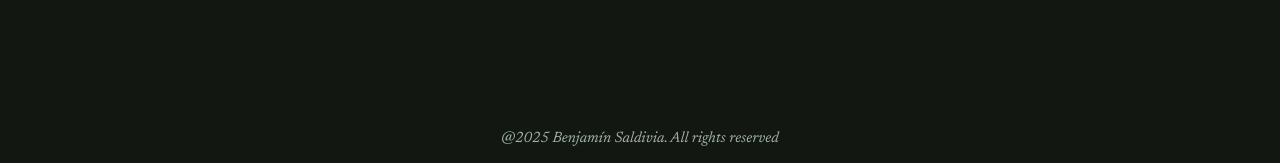
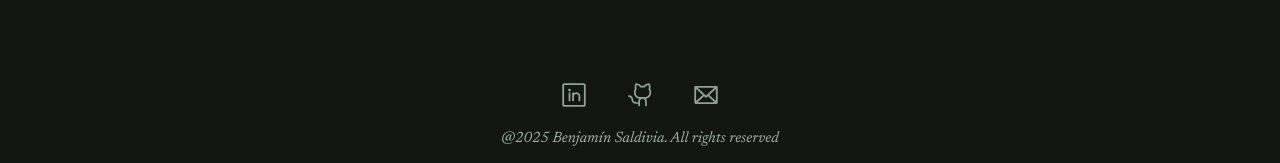
Before and after one commit to Complinator/Portfolio, a React (Vite) app: page /project in a window 1280 px wide. Shown: the part 634-797 px from the top of the page. Built offline with nearby package versions, Linux system fonts and the light colour scheme.

Commit message:
Finished Footer
Made missing widget plus smooth animation, leaving the footer completely finished

```diff
--- a/src/components/layout/Footer.css
+++ b/src/components/layout/Footer.css
@@ -2,10 +2,17 @@
     padding: 1rem 0;
 }
 
-.footer-text{
+.footer-text {
     color: #A3B5A3;
     font-size: 15px;
     font-style: italic;
     display: flex;
     justify-content: center;
 }
+
+.footer-widgets {
+    display: flex;
+    justify-content: center;
+    gap: 1rem;
+    margin: 0.5rem 0;
+}
--- a/src/components/layout/Footer.jsx
+++ b/src/components/layout/Footer.jsx
@@ -1,9 +1,13 @@
+import Logo from "../widgets/Logo";
 import "./Footer.css";
 
 function Footer() {
     return(
         <div className="footer">
             <div className="footer-widgets">
+                <Logo svgPath="./src/assets/Logos/Social/Linkedin.svg" text="/bsaldivia" link="https://www.linkedin.com/in/bsaldivia" />
+                <Logo svgPath="./src/assets/Logos/Social/Github.svg" text="@Complinator" link="https://github.com/Complinator" />
+                <Logo svgPath="./src/assets/Logos/Social/Email.svg" text="bssaldivia@gmail.com" link="https://github.com/Complinator" />
             </div>
             <div className="footer-text">@2025 Benjamín Saldivia. All rights reserved</div>
         </div>
--- /dev/null
+++ b/src/components/widgets/Logo.css
@@ -0,0 +1,148 @@
+.icon-with-text {
+    display: flex;
+    align-items: center;
+    border-radius: 8px;
+    overflow: hidden;
+    transition: width 0.6s cubic-bezier(0.25, 0.46, 0.45, 0.94);
+    width: 50px;
+    height: 50px;
+    cursor: pointer;
+    position: relative;
+    --expanded-width: 200px;
+}
+
+.icon-with-text:hover {
+    width: var(--expanded-width);
+}
+
+.icon-container {
+    display: flex;
+    align-items: center;
+    justify-content: center;
+    width: 50px;
+    height: 50px;
+    flex-shrink: 0;
+    position: relative;
+    z-index: 2;
+}
+
+.icon-svg {
+    width: 24px;
+    height: 24px;
+    filter: brightness(0) saturate(100%) invert(65%) sepia(12%) saturate(347%) hue-rotate(75deg) brightness(95%) contrast(89%);
+    transition: transform 0.6s cubic-bezier(0.25, 0.46, 0.45, 0.94);
+    transform-origin: center;
+}
+
+.icon-with-text:hover .icon-svg {
+    animation: tiltExpandReturn 0.6s cubic-bezier(0.25, 0.46, 0.45, 0.94);
+    transform: rotate(0deg);
+}
+
+.icon-with-text:not(:hover) .icon-svg {
+    animation: tiltCollapseReturn 0.6s cubic-bezier(0.25, 0.46, 0.45, 0.94);
+    transform: rotate(0deg);
+}
+
+@keyframes tiltExpandReturn {
+    0% {
+        transform: rotate(0deg);
+    }
+    50% {
+        transform: rotate(-15deg);
+    }
+    100% {
+        transform: rotate(0deg);
+    }
+}
+
+@keyframes tiltCollapseReturn {
+    0% {
+        transform: rotate(0deg);
+    }
+    50% {
+        transform: rotate(15deg);
+    }
+    100% {
+        transform: rotate(0deg);
+    }
+}
+
+.text-container {
+    position: absolute;
+    left: 40px;
+    top: 50%;
+    transform: translateY(-50%);
+    display: flex;
+    align-items: center;
+    padding-left: 8px;
+    opacity: 0;
+    transition: all 0.6s cubic-bezier(0.25, 0.46, 0.45, 0.94);
+    white-space: nowrap;
+    z-index: 1;
+    pointer-events: none;
+}
+
+.icon-with-text:hover .text-container {
+    opacity: 1;
+    left: 48px;
+    pointer-events: auto;
+}
+
+.icon-text {
+    color: #A3B5A3;
+    font-size: 14px;
+    font-weight: 500;
+    transform: translateX(-30px);
+    transition: transform 0.6s cubic-bezier(0.25, 0.46, 0.45, 0.94);
+}
+
+.icon-with-text:hover .icon-text {
+    transform: translateX(0);
+}
+
+.icon-with-text:hover .icon-text {
+    animation: emergeFromBehind 0.6s cubic-bezier(0.25, 0.46, 0.45, 0.94);
+}
+
+.icon-with-text:not(:hover) .icon-text {
+    animation: hideBehinds 0.6s cubic-bezier(0.25, 0.46, 0.45, 0.94);
+}
+
+@keyframes emergeFromBehind {
+    0% {
+        opacity: 0;
+        transform: translateX(-30px) scale(0.8);
+    }
+    30% {
+        opacity: 0.3;
+        transform: translateX(-15px) scale(0.9);
+    }
+    70% {
+        opacity: 0.8;
+        transform: translateX(-3px) scale(0.98);
+    }
+    100% {
+        opacity: 1;
+        transform: translateX(0) scale(1);
+    }
+}
+
+@keyframes hideBehinds {
+    0% {
+        opacity: 1;
+        transform: translateX(0) scale(1);
+    }
+    30% {
+        opacity: 0.8;
+        transform: translateX(-3px) scale(0.98);
+    }
+    70% {
+        opacity: 0.3;
+        transform: translateX(-15px) scale(0.9);
+    }
+    100% {
+        opacity: 0;
+        transform: translateX(-30px) scale(0.8);
+    }
+}
--- /dev/null
+++ b/src/components/widgets/Logo.jsx
@@ -0,0 +1,43 @@
+import React, { useRef, useEffect, useState } from "react";
+import "./Logo.css";
+
+function Logo({ svgPath, text, altText = "Icon", link }) {
+    const textRef = useRef(null);
+    const [textWidth, setTextWidth] = useState(0);
+
+    useEffect(() => {
+        if (textRef.current) {
+            // Measure the actual text width more accurately
+            const canvas = document.createElement('canvas');
+            const context = canvas.getContext('2d');
+            context.font = '14px system-ui, -apple-system, sans-serif'; // Match your text font
+            const measuredWidth = context.measureText(text).width;
+            setTextWidth(measuredWidth);
+        }
+    }, [text]);
+
+    const handleClick = () => {
+        if (link) {
+            window.open(link, '_blank', 'noopener,noreferrer');
+        }
+    };
+
+    return (
+        <div
+            className="icon-with-text"
+            onClick={handleClick}
+            style={{
+                '--expanded-width': `${50 + textWidth + 20}px` // Icon width + text width + minimal padding
+            }}
+        >
+            <div className="icon-container">
+                <img src={svgPath} alt={altText} className="icon-svg" />
+            </div>
+            <div className="text-container">
+                <span className="icon-text" ref={textRef}>{text}</span>
+            </div>
+        </div>
+    );
+}
+
+export default Logo;
```
